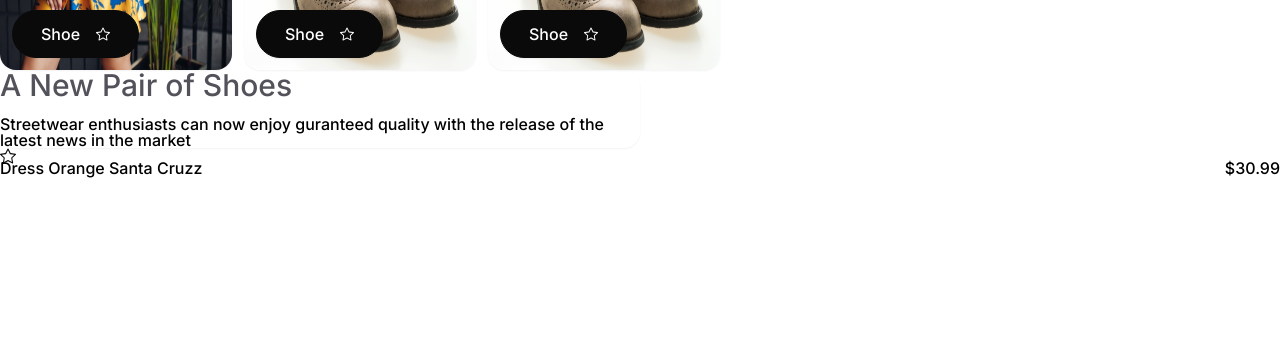
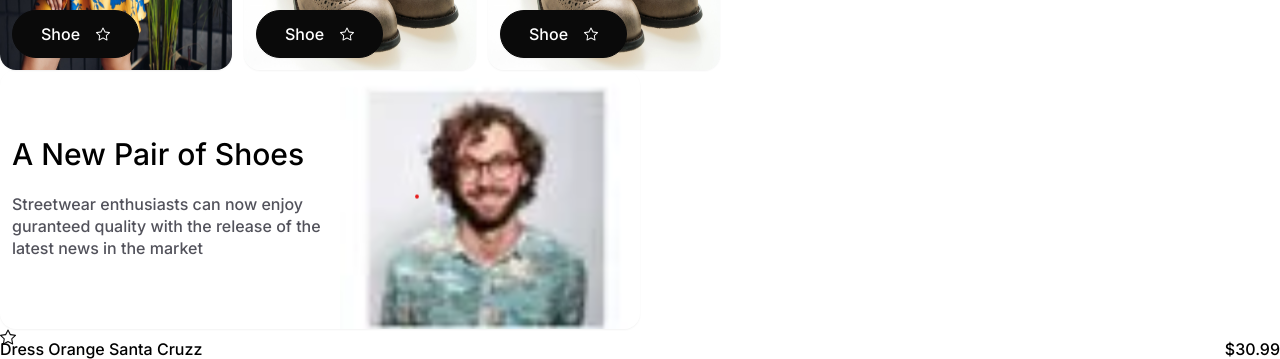
Before and after one commit to mmesomasaint/tempillar, a Next.js app: page /theme/e-fashion-store in a window 1280 px wide. Shown: the part 1266-1625 px from the top of the page. Before the commit the page ends 1444 px from the top, so only its background shows below. Built offline with nearby package versions, Linux system fonts and the light colour scheme.

Commit message:
Fix: Make the design of collection match the theme

```diff
--- a/app/theme/e-fashion-store/pack/components/card/collection.tsx
+++ b/app/theme/e-fashion-store/pack/components/card/collection.tsx
@@ -1,3 +1,4 @@
+import Image from 'next/image'
 import { TextMid, TextXSmall } from '../../elements/text'
 
 export default function CollectionCard({
@@ -9,15 +10,21 @@ export default function CollectionCard({
   title: string
   subTitle: string
 }) {
-
   return (
-    <div
-      className={` bg-no-repeat bg-contain bg-right bg-white rounded-2xl shadow-sm w-1/2`}
-    >
-      <div className='flex flex-col gap-4'>
-        <TextMid faded>{title}</TextMid>
-        <TextXSmall>{subTitle}</TextXSmall>
+    <div className='flex justify-between items-stretch w-1/2 h-fit rounded-2xl shadow-sm'>
+      <div className='flex flex-col justify-center gap-6 pl-3'>
+        <TextMid>{title}</TextMid>
+        <TextXSmall copy faded>
+          {subTitle}
+        </TextXSmall>
       </div>
+      <Image
+        src={bgSrc}
+        width={300}
+        height={300}
+        alt='collection image'
+        className='rounded-r-2xl'
+      />
     </div>
   )
 }
--- a/app/theme/e-fashion-store/pack/elements/text.tsx
+++ b/app/theme/e-fashion-store/pack/elements/text.tsx
@@ -2,13 +2,15 @@
 export function TextHeadline({
   faded,
   children,
+  copy
 }: {
   children: string
   faded?: boolean
+  copy?: boolean
 }) {
   return (
     <p
-      className={`leading-none font-medium text-7xl ${
+      className={`${copy ? 'leading-snug' : 'leading-none'} font-medium text-7xl ${
         faded && 'text-fashion-store-sec-faded'
       }`}
     >
@@ -20,13 +22,15 @@ export function TextHeadline({
 export function TextIntro({
   faded,
   children,
+  copy
 }: {
   children: string
   faded?: boolean
+  copy?: boolean
 }) {
   return (
     <p
-      className={`leading-none font-medium text-5xl ${
+      className={`${copy ? 'leading-snug' : 'leading-none'} font-medium text-5xl ${
         faded && 'text-fashion-store-sec-faded'
       }`}
     >
@@ -38,13 +42,15 @@ export function TextIntro({
 export function TextMid({
   faded,
   children,
+  copy
 }: {
   children: string
   faded?: boolean
+  copy?: boolean
 }) {
   return (
     <p
-      className={`leading-none font-medium text-3xl ${
+      className={`${copy ? 'leading-snug' : 'leading-none'} font-medium text-3xl ${
         faded && 'text-fashion-store-sec-faded'
       }`}
     >
@@ -56,13 +62,15 @@ export function TextMid({
 export function TextBase({
   faded,
   children,
+  copy
 }: {
   children: string
   faded?: boolean
+  copy?: boolean
 }) {
   return (
     <p
-      className={`leading-none font-medium text-2xl ${
+      className={`${copy ? 'leading-snug' : 'leading-none'} font-medium text-2xl ${
         faded && 'text-fashion-store-sec-faded'
       }`}
     >
@@ -74,13 +82,15 @@ export function TextBase({
 export function TextSmall({
   faded,
   children,
+  copy
 }: {
   children: string
   faded?: boolean
+  copy?: boolean
 }) {
   return (
     <p
-      className={`leading-none font-medium text-xl ${
+      className={`${copy ? 'leading-snug' : 'leading-none'} font-medium text-xl ${
         faded && 'text-fashion-store-sec-faded'
       }`}
     >
@@ -92,13 +102,15 @@ export function TextSmall({
 export function TextXSmall({
   faded,
   children,
+  copy
 }: {
   children: string
   faded?: boolean
+  copy?: boolean
 }) {
   return (
     <p
-      className={`leading-none font-medium text-base ${
+      className={`${copy ? 'leading-snug' : 'leading-none'} font-medium text-base ${
         faded && 'text-fashion-store-sec-faded'
       }`}
     >
```
